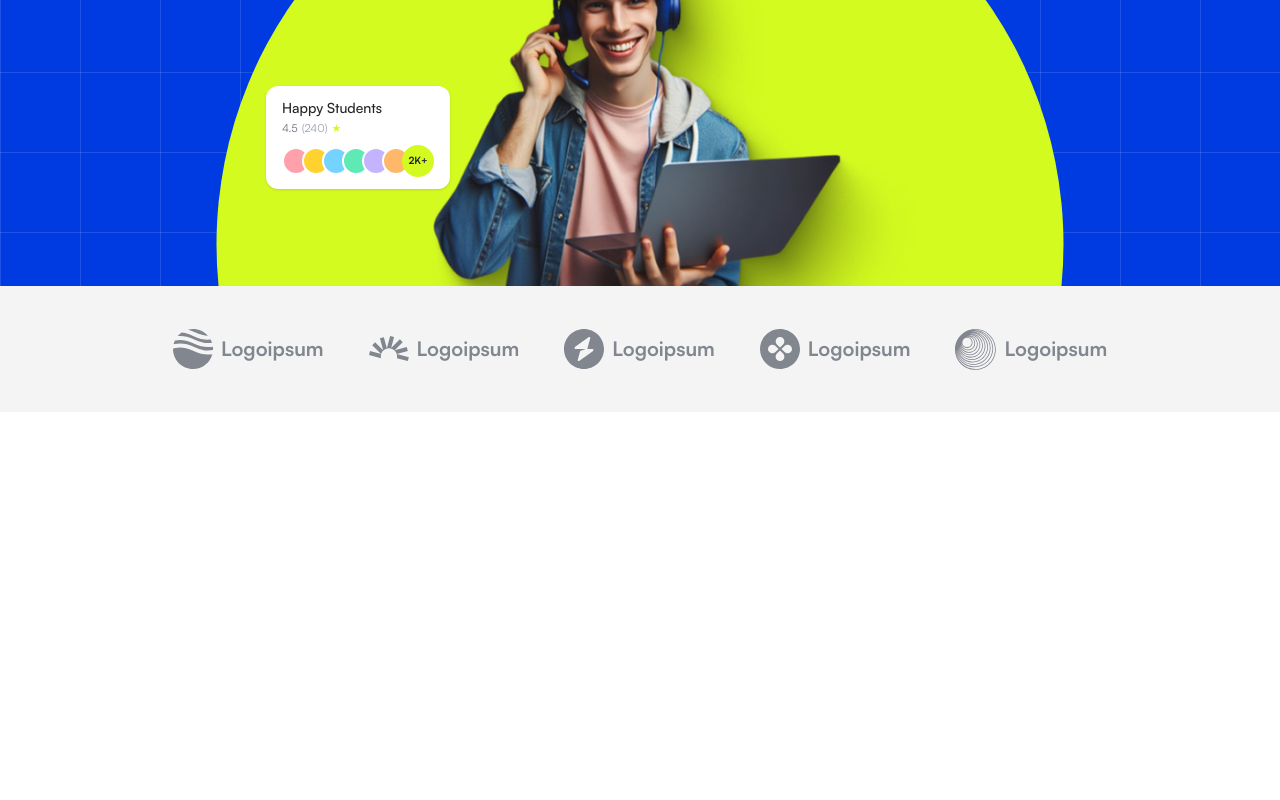
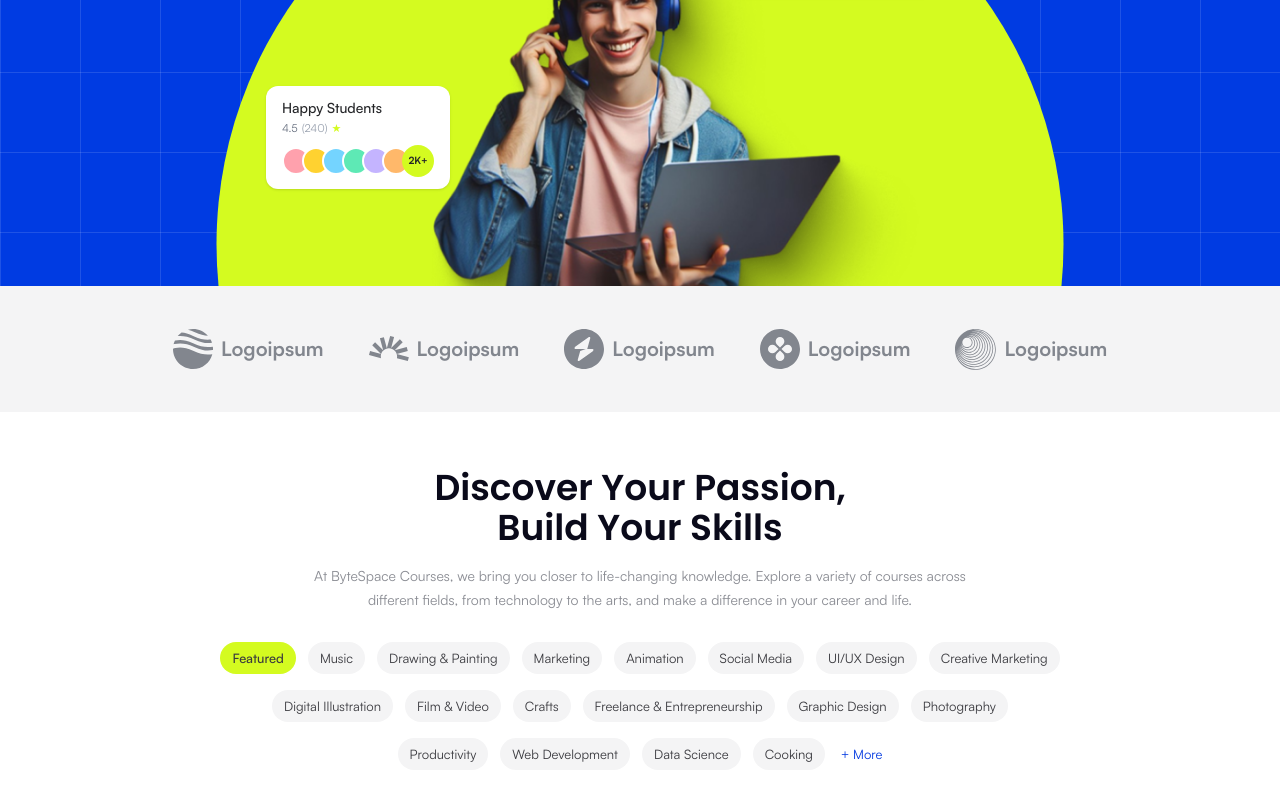
Before and after one commit to gmnayem631/bytespace-new, a Next.js app: page / in a window 1280 px wide. Shown: the part 792-1592 px from the top of the page. Before the commit the page ends 1204 px from the top, so only its background shows below. Built offline with nearby package versions, Linux system fonts and the light colour scheme.

Commit message:
feat: add CategorySection component to Home page

```diff
--- a/app/page.tsx
+++ b/app/page.tsx
@@ -1,3 +1,4 @@
+import CategorySection from "@/components/CategorySection/CategorySection";
 import { HeroSection } from "@/components/HeroSection/HeroSection";
 import LogoStrip from "@/components/LogoStrip/LogoStrip";
 import { Navbar } from "@/components/Navbar/Navbar";
@@ -8,6 +9,7 @@ export default function Home() {
       <Navbar />
       <HeroSection />
       <LogoStrip />
+      <CategorySection />
     </div>
   );
 }
--- /dev/null
+++ b/components/CategorySection/CategorySection.tsx
@@ -0,0 +1,86 @@
+"use client";
+
+import { useState } from "react";
+
+const ROWS: string[][] = [
+  [
+    "Featured",
+    "Music",
+    "Drawing & Painting",
+    "Marketing",
+    "Animation",
+    "Social Media",
+    "UI/UX Design",
+    "Creative Marketing",
+  ],
+  [
+    "Digital Illustration",
+    "Film & Video",
+    "Crafts",
+    "Freelance & Entrepreneurship",
+    "Graphic Design",
+    "Photography",
+  ],
+  ["Productivity", "Web Development", "Data Science", "Cooking"],
+];
+
+export const CategorySection: React.FC = () => {
+  const [active, setActive] = useState("Featured");
+
+  return (
+    <section className="bg-white px-6 py-14 lg:py-14">
+      <div className="mx-auto max-w-6xl text-center">
+        <h2 className="font-poppins text-3xl font-semibold leading-[1.1] text-[#0A0A1A] md:text-4xl md:leading-10">
+          Discover Your Passion,
+          <br />
+          Build Your Skills
+        </h2>
+
+        <p className="mx-auto mt-4 max-w-172 text-sm leading-6 text-[#8A8C93]">
+          At ByteSpace Courses, we bring you closer to life-changing knowledge.
+          Explore a variety of courses across different fields, from technology
+          to the arts, and make a difference in your career and life.
+        </p>
+
+        <div className="mt-7.5 flex flex-col gap-4">
+          {ROWS.map((row, rowIndex) => (
+            <div
+              key={rowIndex}
+              className="flex flex-wrap items-center justify-center gap-3"
+            >
+              {row.map((label) => {
+                const isActive = label === active;
+                return (
+                  <button
+                    key={label}
+                    type="button"
+                    onClick={() => setActive(label)}
+                    aria-pressed={isActive}
+                    className={`h-8 rounded-full px-3 text-[13px] text-[#3A3A3F] transition-colors ${
+                      isActive
+                        ? "bg-[#D4FB20] font-medium text-[#0A0A1A]"
+                        : "bg-[#F4F4F5] hover:bg-[#EAEAEC]"
+                    }`}
+                  >
+                    {label}
+                  </button>
+                );
+              })}
+
+              {rowIndex === ROWS.length - 1 && (
+                <button
+                  type="button"
+                  className="ml-1 text-[13px] text-[#0038E0] hover:underline"
+                >
+                  + More
+                </button>
+              )}
+            </div>
+          ))}
+        </div>
+      </div>
+    </section>
+  );
+};
+
+export default CategorySection;
```
